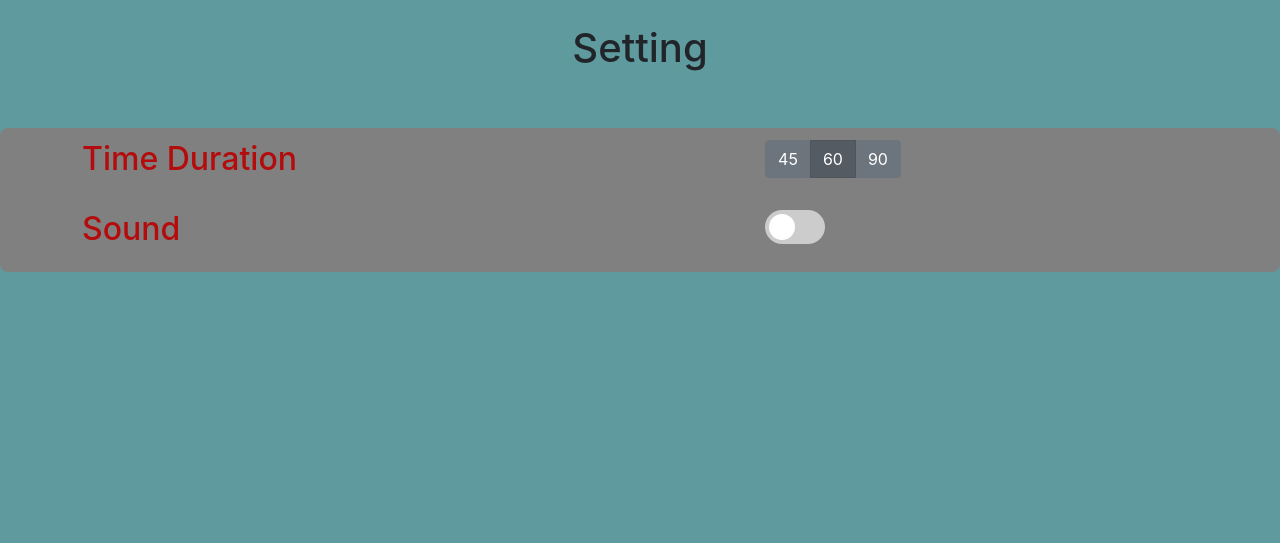
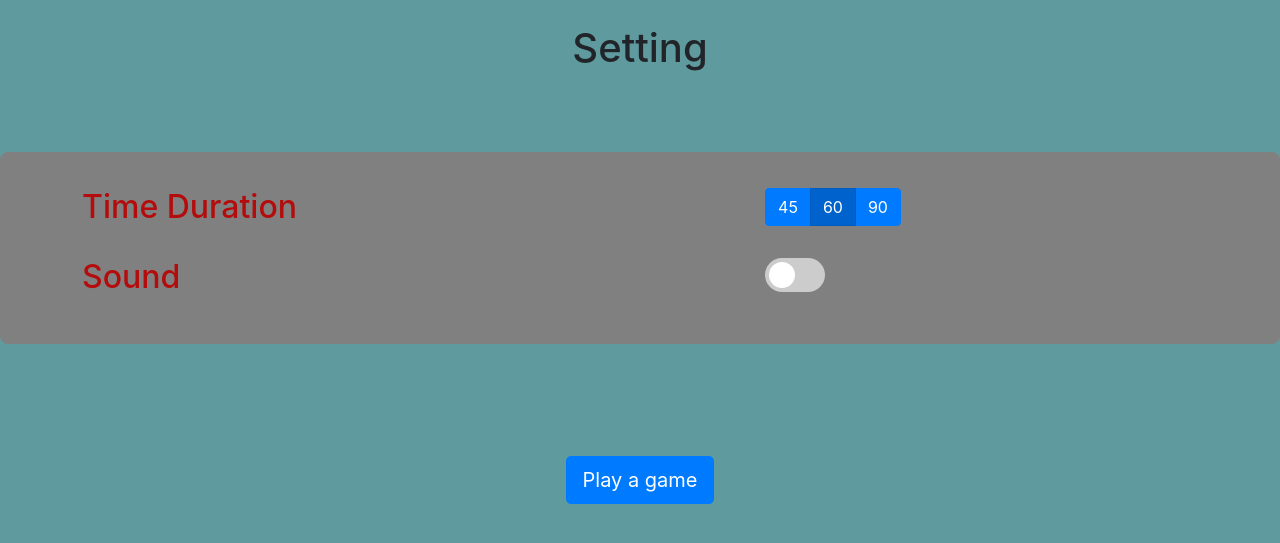
Before and after one commit to Klan300/league_of_saras, a Django app: template CardGame/templates/Cardgame/setting.html in a window 1280 px wide. Shown: the top 543 px of the page. Run offline with Django 3.2, Linux system fonts and the light colour scheme; the template is opened without the code that fills it, so the values that code supplies are empty; some libraries are stand-ins or nearby versions.

Commit message:
Add play a game button

```diff
--- a/CardGame/templates/Cardgame/setting.css
+++ b/CardGame/static/css/setting.css
@@ -4,6 +4,10 @@ body {
 
 h2 {
     color: rgb(180, 12, 12);
+}
+
+.play_button {
+    align-content: center;
 }
 
 /* The switch - the box around the slider */
--- a/CardGame/templates/Cardgame/setting.html
+++ b/CardGame/templates/Cardgame/setting.html
@@ -5,7 +5,9 @@
     <meta charset="utf-8">
     <meta name="viewport" content="width=device-width, initial-scale=1">
     <link rel="stylesheet" href="https://stackpath.bootstrapcdn.com/bootstrap/4.3.1/css/bootstrap.min.css" integrity="sha384-ggOyR0iXCbMQv3Xipma34MD+dH/1fQ784/j6cY/iJTQUOhcWr7x9JvoRxT2MZw1T" crossorigin="anonymous">
-    <script src="https://stackpath.bootstrapcdn.com/bootstrap/4.3.1/js/bootstrap.min.js" integrity="sha384-JjSmVgyd0p3pXB1rRibZUAYoIIy6OrQ6VrjIEaFf/nJGzIxFDsf4x0xIM+B07jRM" crossorigin="anonymous"></script>
+    <script src="https://code.jquery.com/jquery-3.2.1.slim.min.js" integrity="sha384-KJ3o2DKtIkvYIK3UENzmM7KCkRr/rE9/Qpg6aAZGJwFDMVNA/GpGFF93hXpG5KkN" crossorigin="anonymous"></script>
+    <script src="https://cdnjs.cloudflare.com/ajax/libs/popper.js/1.12.9/umd/popper.min.js" integrity="sha384-ApNbgh9B+Y1QKtv3Rn7W3mgPxhU9K/ScQsAP7hUibX39j7fakFPskvXusvfa0b4Q" crossorigin="anonymous"></script>
+    <script src="https://maxcdn.bootstrapcdn.com/bootstrap/4.0.0/js/bootstrap.min.js" integrity="sha384-JZR6Spejh4U02d8jOt6vLEHfe/JQGiRRSQQxSfFWpi1MquVdAyjUar5+76PVCmYl" crossorigin="anonymous"></script>
     <link rel="stylesheet" href="setting.css">
 </head>
 
@@ -16,21 +18,22 @@
         <h1 class="text-center">Setting</h1>
         <br/>
         <br/>
+        <br/>
     </div>
 
-    <div style="background-color: grey;border-radius: 8px;" class="box_table">
+    <div style="background-color: grey;border-radius: 8px;" class="box">
         <table class="table table-borderless container">
-            <tr>
+            <tr><br/>
                 <td><h2 align="left">Time Duration</h2></td>
                 <td>
                     <div class="btn-group btn-group-toggle" data-toggle="buttons">
-                        <label class="btn btn-secondary">
+                        <label class="btn btn-primary">
                             <input type="radio" name="options" id="option1" autocomplete="off"> 45
                         </label>
-                        <label class="btn btn-secondary active">
+                        <label class="btn btn-primary active">
                             <input type="radio" name="options" id="option2" autocomplete="off" checked> 60
                         </label>
-                        <label class="btn btn-secondary">
+                        <label class="btn btn-primary">
                             <input type="radio" name="options" id="option3" autocomplete="off"> 90
                         </label>
                     </div>
@@ -42,10 +45,16 @@
                         <input type="checkbox">
                         <span class="slider round"></span>
                     </label></h2>
-                </td>
+                <br/></td>
             </tr>
         </table>
     </div>
 
+    <br/><br/><br/><br/>
+
+    <div class="play_button text-center">
+        <button type="button" class="btn btn-primary btn-lg">Play a game</button>
+    </div>
+
 </body>
 </html>
```
